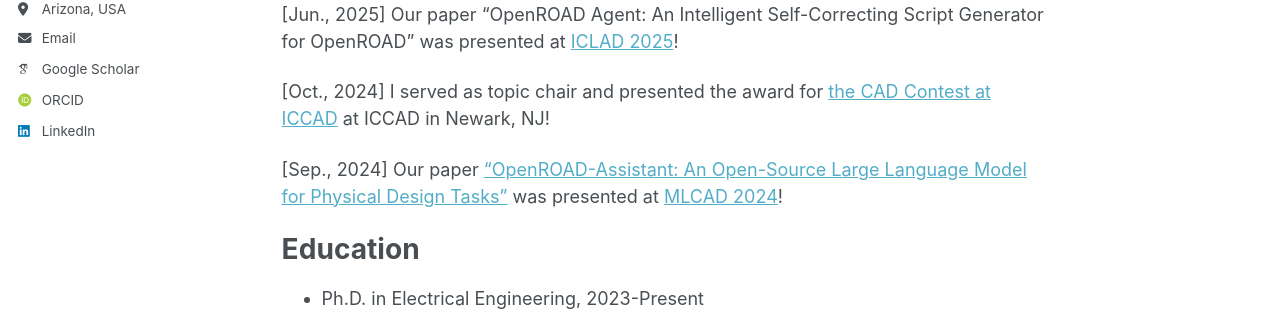
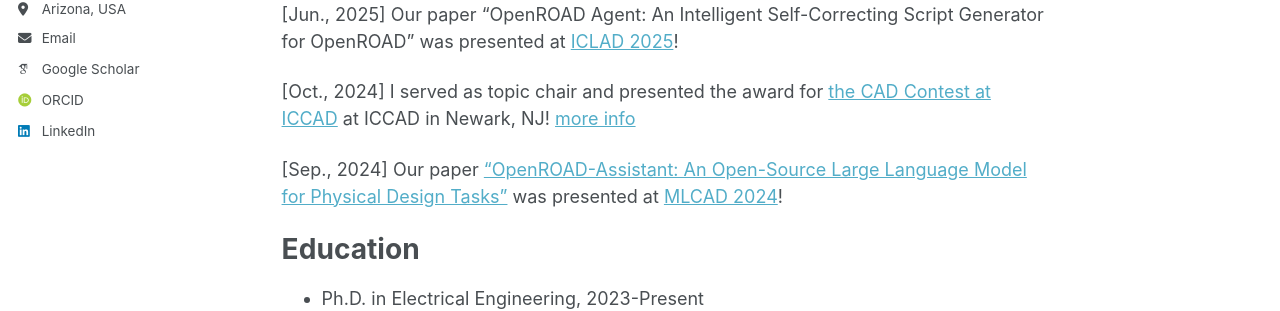
Before and after one commit to bingyuew/bingyuew.github.io, a Jekyll site: the page built from _pages/about.md, in a window 1280 px wide and 1285 px high. Shown: the part 404-715 px from the top of the window. Built offline with Jekyll 4.4.1, drawn with Linux system fonts in a browser that asks for light colours; some web fonts are replaced.

Commit message:
update about
Signed-off-by: 吳秉曜 <wubingyao@MacBook-bro.local>

```diff
--- a/_pages/about.md
+++ b/_pages/about.md
@@ -15,7 +15,7 @@ For detailed descriptions: [CV (as of June, 2025)](https://bingyuew.github.io/fi
 
 [Jun., 2025] Our paper "OpenROAD Agent: An Intelligent Self-Correcting Script Generator for OpenROAD" was presented at [ICLAD 2025](https://iclad.ai/)!
 
-[Oct., 2024] I served as topic chair and presented the award for [the CAD Contest at ICCAD](https://www.iccad-contest.org/2024/) at ICCAD in Newark, NJ!
+[Oct., 2024] I served as topic chair and presented the award for [the CAD Contest at ICCAD](https://www.iccad-contest.org/2024/) at ICCAD in Newark, NJ! [more info](https://bingyuew.github.io/talks/2024-10-31-iccad)
 
 [Sep., 2024] Our paper ["OpenROAD-Assistant: An Open-Source Large Language Model for Physical Design Tasks"](https://ieeexplore.ieee.org/document/10740242) was presented at [MLCAD 2024](https://mlcad.org/symposium/2024/)!
 
```
